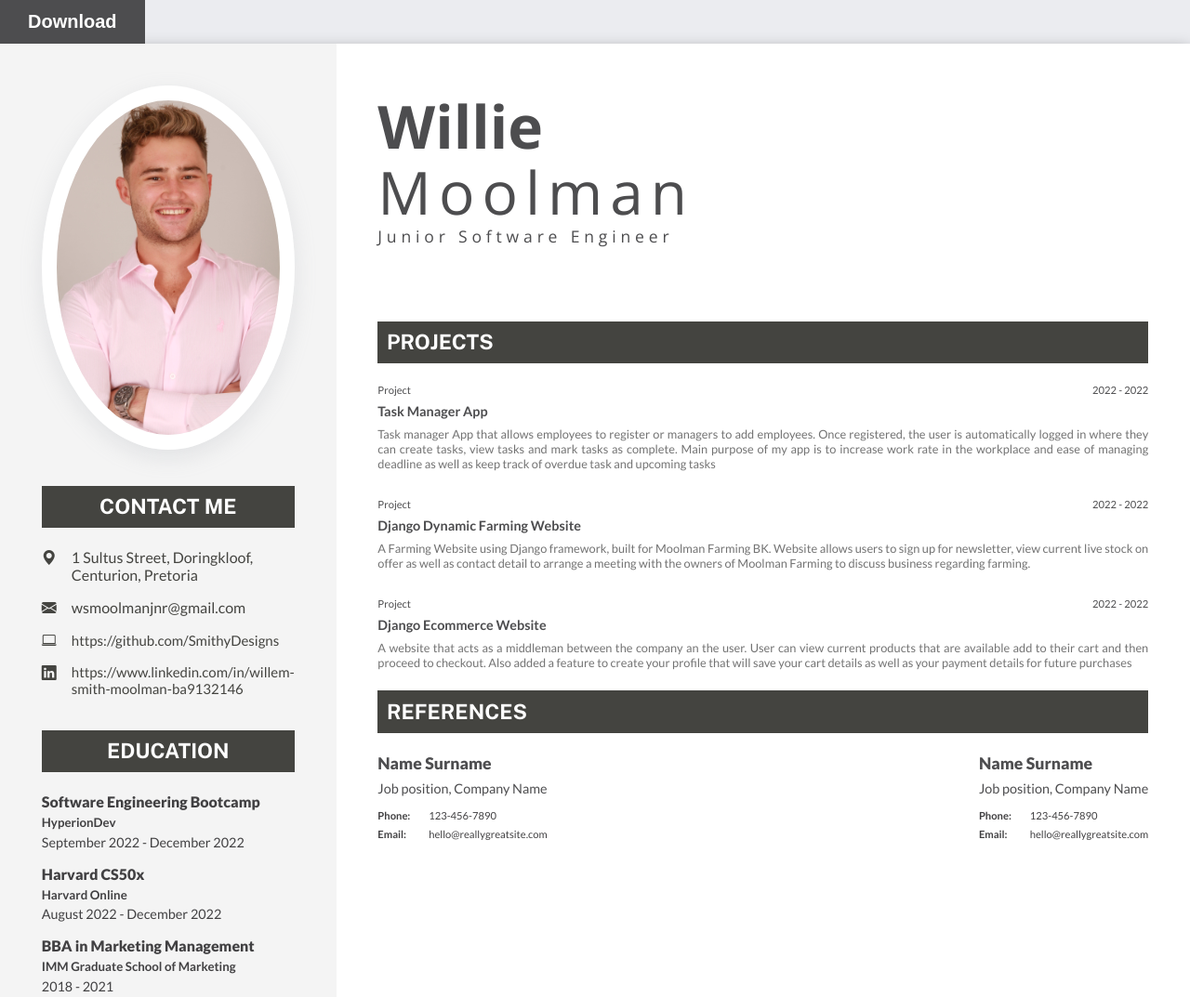
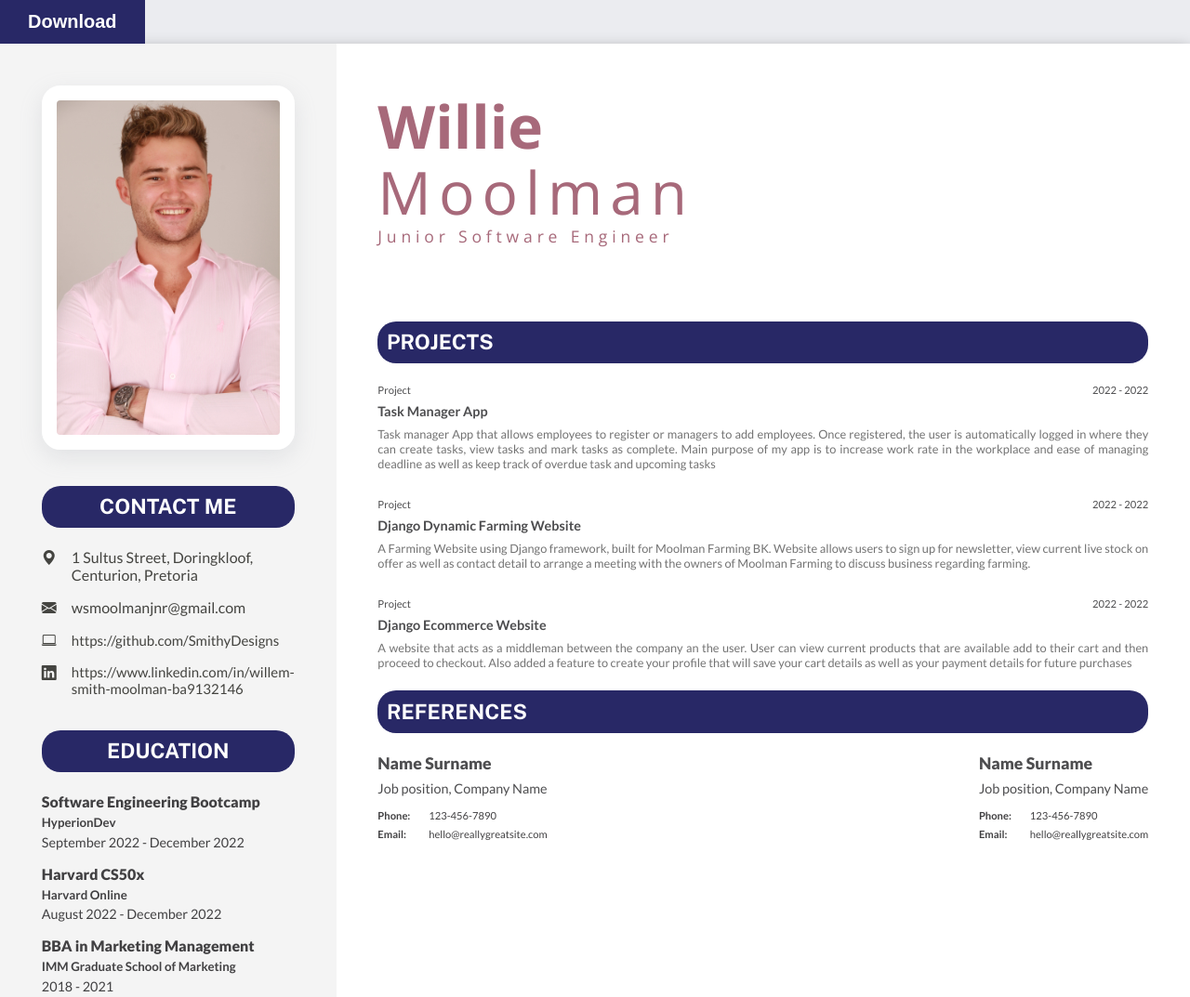
Before and after one commit to SmithyDesigns/MyCV, a plain HTML site: page index_cv.html in a window 1280 px wide. Shown: the top 1073 px of the page at 93% size. Drawn offline with nearby package versions, Linux system fonts and the light colour scheme.

Commit message:
changed theme colour and picture border

```diff
--- a/css_style.css
+++ b/css_style.css
@@ -43,7 +43,7 @@ body{
 .left-part .photo-container img{
     width: 100%;
     height: 100%;
-    border-radius: 50%;
+    border-radius: 20px;
     border: 1rem solid white;
     box-shadow: rgba(149, 157, 165, 0.2) 0px 8px 24px;
 }
@@ -53,10 +53,11 @@ body{
     font-size: 1.4rem;
     text-transform: uppercase;
     padding: 0.6rem;
-    background-color: #444440;
+    background-color: #282866;
     color: white;
     text-align: center;
     margin: 1.4rem 0;
+    border-radius: 20px;
 }
 
 .contact-container{
@@ -110,13 +111,13 @@ body{
     background-color: #BBBBBB;
     height:0.4rem;
     width: 5rem;
-    border-radius: 0.4rem;
+    border-radius: 20px;
 }
 
 .skills-container .skill .right-skill .inner-layer{
     background-color: #3D3D3D;
     height: 100%;
-    border-radius: inherit;
+    border-radius: 20px;
 }
 
 .right-part{
@@ -125,7 +126,7 @@ body{
 
 .right-part .banner{
     font-family: 'Open Sans', sans-serif;
-    color: #4D4D4F;
+    color: #a7697a;
     margin-bottom: 2.2rem;
 }
 
--- a/index_cv.html
+++ b/index_cv.html
@@ -13,7 +13,7 @@
           box-sizing: content-box;
           cursor: pointer;
           font-family: sans-serif;
-          background-color: #4D4D4F;
+          background-color: #282866;
           border: none;
           color: white;
           padding: 12px 30px;
```
